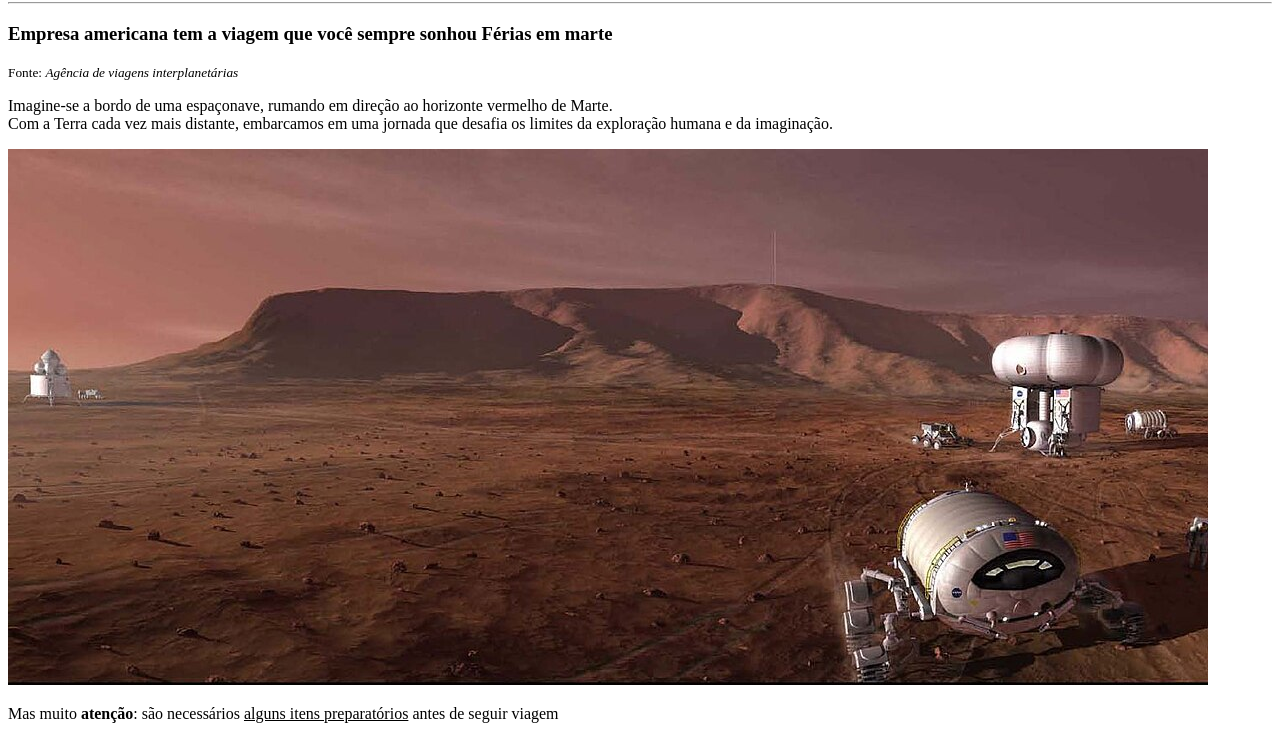
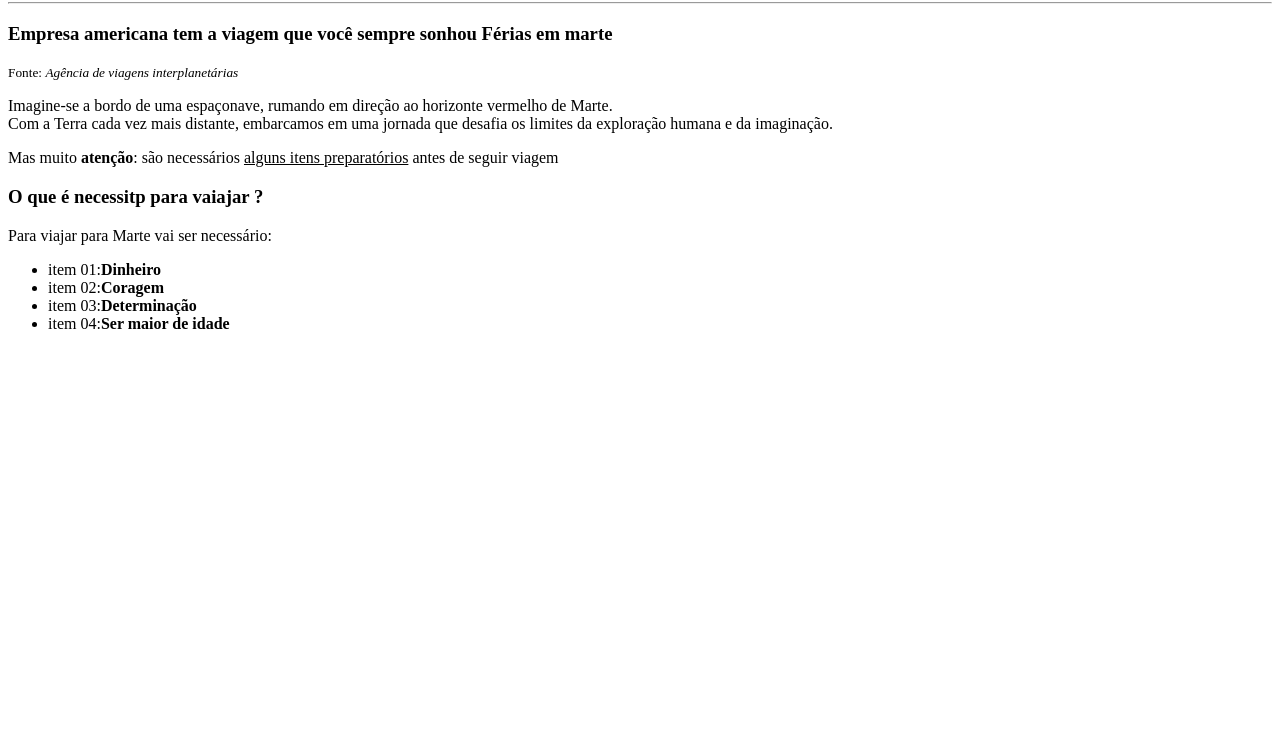
Before and after one commit to mmendesdev/atividadeHtml, a plain HTML site: page src/aula01/index.html in a window 1280 px wide. Shown: the part 78-817 px from the top of the page. Drawn offline with Linux system fonts and the light colour scheme.

Commit message:
adicionando itens no site

```diff
--- a/src/aula01/index.html
+++ b/src/aula01/index.html
@@ -15,13 +15,30 @@
             <small>Fonte: <i>Agência de viagens interplanetárias</i></small>
         </p>
 
+        <!--Imagem -->
+
         <p>   <!--BR = QUEBRA DE LINHA-->  <!--  <U> = sombrinha parte da frase -->
             Imagine-se a bordo de uma espaçonave, rumando em direção ao horizonte vermelho de Marte. <br>
             Com a Terra cada vez mais distante, embarcamos em uma jornada que desafia os limites da exploração humana e da imaginação.
         </p>
-        <img src="./img/NASA.jpg" alt="NASA">
         <!--STRONG = deixa a frase em negrito -->
         <p>Mas muito <strong>atenção</strong>: são necessários <u>alguns itens preparatórios</u> antes de seguir viagem</p>
+
+
+         <h3>O que é necessitp para vaiajar ?</h3>
+
+         <p>Para viajar para Marte vai ser necessário: </p>
+
+        <ul>
+           <li>item 01:<strong>Dinheiro</strong> </li>
+           <li>item 02:<strong>Coragem</strong> </li>
+           <li>item 03:<strong>Determinação</strong> </li>
+           <li>item 04:<strong>Ser maior de idade</strong> </li>
+
+        </ul>
+
+
+
      </body>
 
 
```
